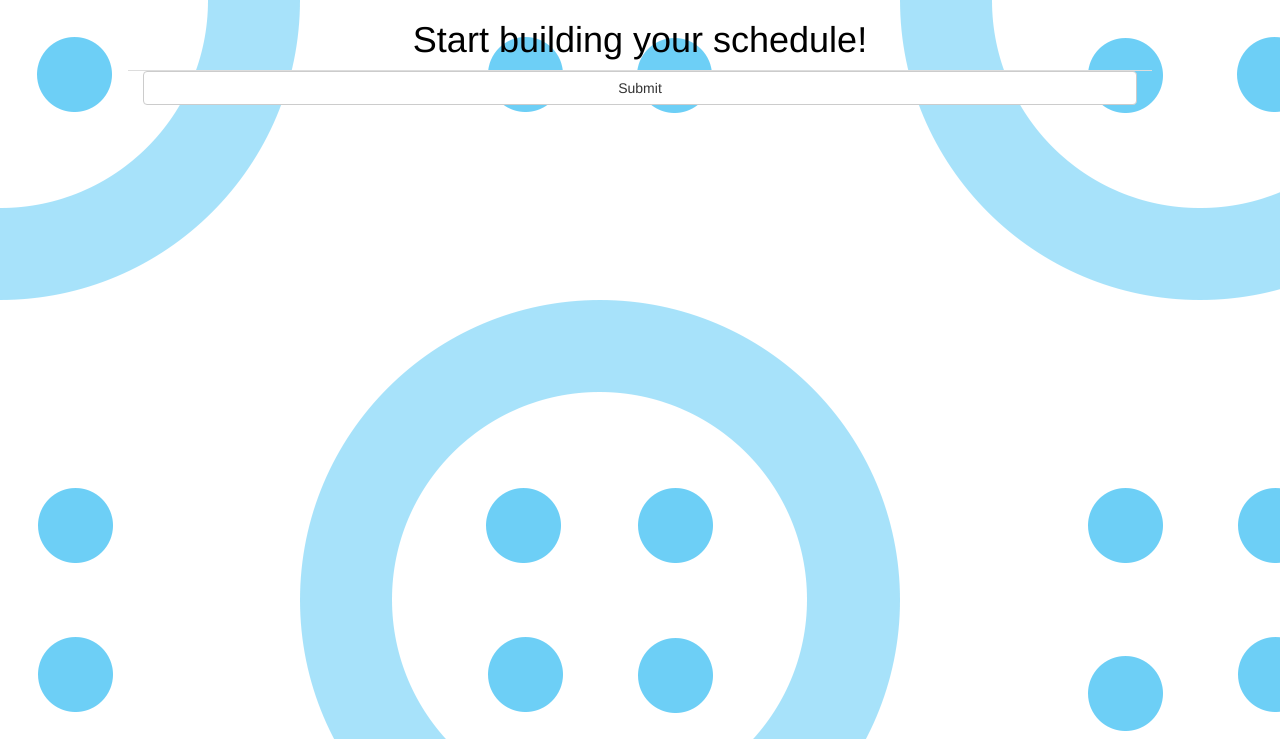
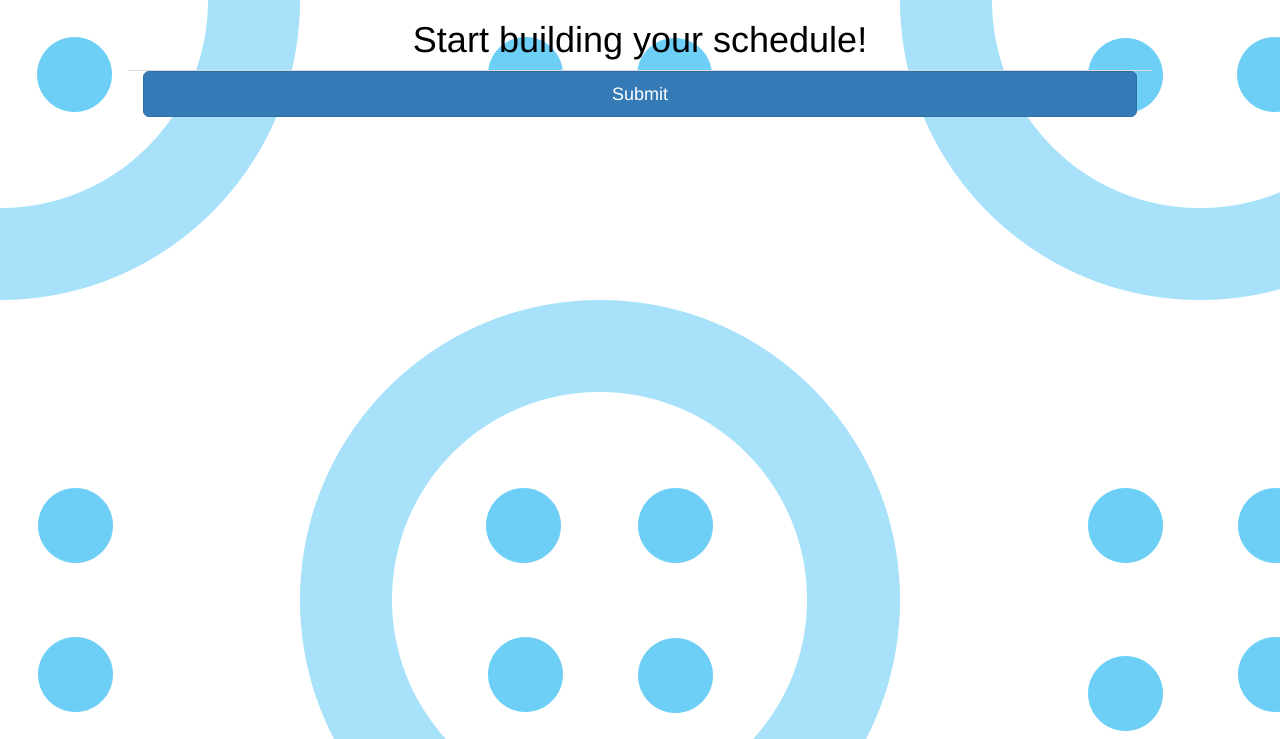
Before and after one commit to lxylxy123456/hackdavis2019, a Django app: template scheduleplanner/sch_account/templates/home1.html in a window 1280 px wide. Shown: the part 52-791 px from the top of the page. Run offline with Django 3.2, Linux system fonts and the light colour scheme; the template is opened without the code that fills it, so the values that code supplies are empty; some libraries are stand-ins or nearby versions.

Commit message:
Update home1.html

```diff
--- a/scheduleplanner/sch_account/templates/home1.html
+++ b/scheduleplanner/sch_account/templates/home1.html
@@ -81,7 +81,7 @@
     {% endfor %}
     <div class="col-md-12">
       <div class="form-group">
-        <button onclick="submit_clicked();" type="submit" id="submit" class="btn btn-default btn-block">Submit</button>
+        <button onclick="submit_clicked();" type="submit" id="submit" class="btn btn-primary btn-block btn-lg">Submit</button>
       </div>
       <div id="form">
       </div>
```
